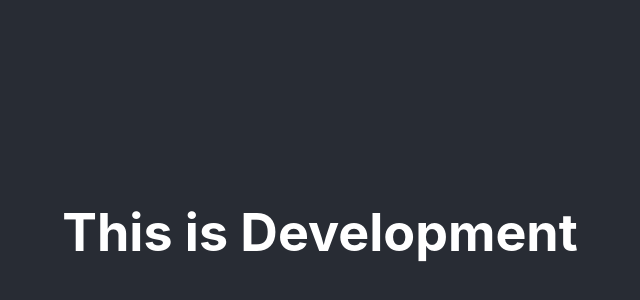
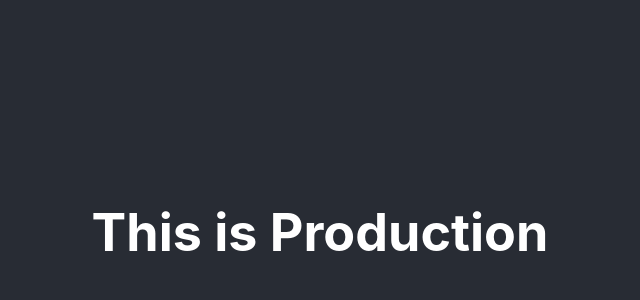
Before and after one commit to bchurlinov/heroku-test, a React (Create React App) app: page / in a window 1280 px wide. Shown: the part 168-468 px from the top of the page, without its empty margins (320-960 px from the left). Built offline with nearby package versions, Linux system fonts and the light colour scheme.

Commit message:
Changed to Production

```diff
--- a/src/App.tsx
+++ b/src/App.tsx
@@ -5,7 +5,7 @@ const App = (): JSX.Element => (
   <div className="App">
     <header className="App-header">
       <h1>
-        This is Development
+        This is Production
       </h1>
     </header>
   </div>
```
